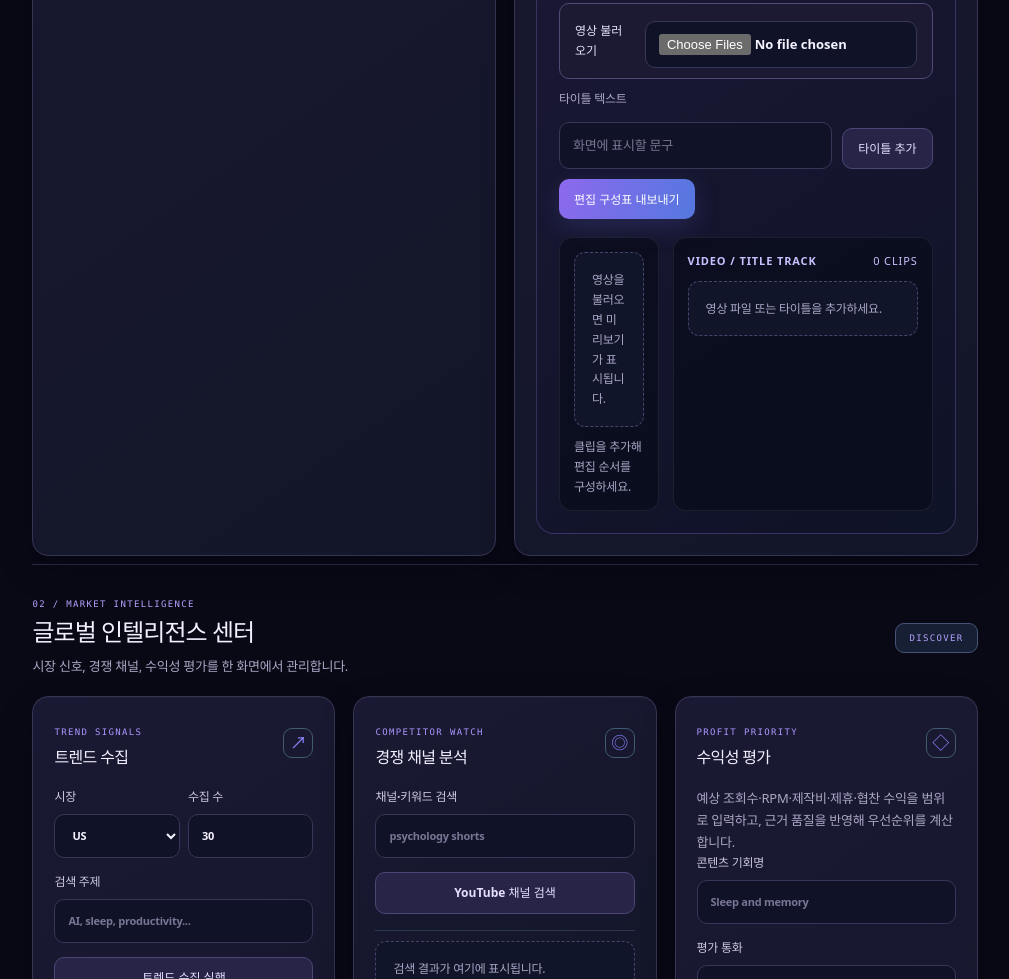
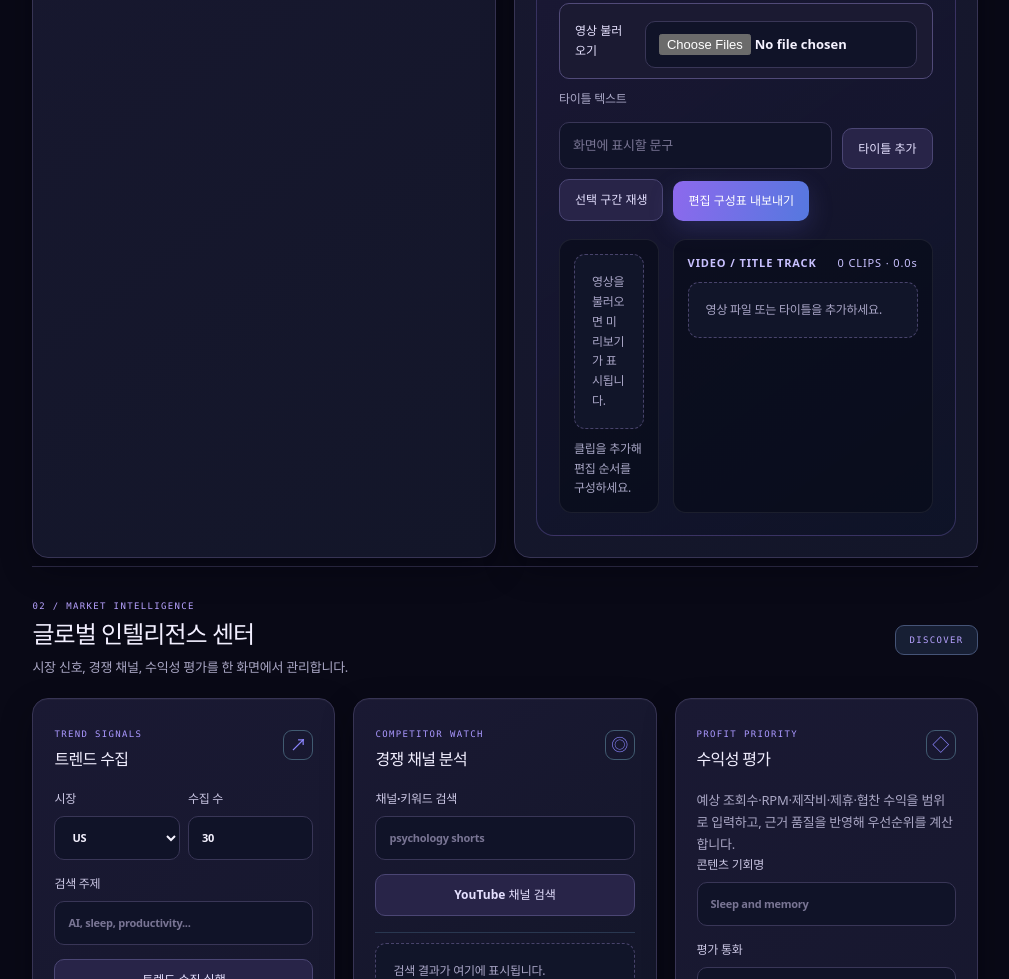
Before and after one commit to justinhblee-prog/shorts, a plain HTML site: page frontend/index.html in a window 1280 px wide. Shown: the part 1991-2970 px from the top of the page, without its empty margins (264-1273 px from the left). Drawn offline with Linux system fonts and the light colour scheme; files that its build step writes are made by us from their sources; no server answers; files whose address does not match are found by name.

Commit message:
feat(ui): add selected clip playback controls

```diff
--- a/frontend/index.html
+++ b/frontend/index.html
@@ -95,11 +95,12 @@
               <label class="button button-outline timeline-upload">영상 불러오기<input id="timelineMediaInput" type="file" accept="video/*" multiple hidden></label>
               <label class="timeline-title-input">타이틀 텍스트<input id="timelineTitleInput" maxlength="120" placeholder="화면에 표시할 문구"></label>
               <button type="button" class="button button-secondary" id="timelineAddTitle">타이틀 추가</button>
+              <button type="button" class="button button-secondary" id="timelinePlaySelected">선택 구간 재생</button>
               <button type="button" class="button button-primary" id="timelineExport">편집 구성표 내보내기</button>
             </div>
             <div class="timeline-workspace">
-              <div class="timeline-preview"><video id="timelinePreview" controls playsinline preload="metadata" aria-label="선택한 영상 미리보기"></video><div id="timelinePreviewEmpty" class="empty-state">영상을 불러오면 미리보기가 표시됩니다.</div><p id="timelineStatus" role="status" aria-live="polite">클립을 추가해 편집 순서를 구성하세요.</p></div>
-              <div class="timeline-tracks"><div class="timeline-track-heading"><b>VIDEO / TITLE TRACK</b><span id="timelineClipCount">0 CLIPS</span></div><div id="timelineClipList" class="timeline-clip-list"><div class="empty-state">영상 파일 또는 타이틀을 추가하세요.</div></div></div>
+              <div class="timeline-preview"><div class="timeline-video-stage"><video id="timelinePreview" controls playsinline preload="metadata" aria-label="선택한 영상 미리보기"></video><div id="timelineTitleOverlay" class="timeline-title-overlay" hidden></div></div><div id="timelinePreviewEmpty" class="empty-state">영상을 불러오면 미리보기가 표시됩니다.</div><p id="timelineStatus" role="status" aria-live="polite">클립을 추가해 편집 순서를 구성하세요.</p></div>
+              <div class="timeline-tracks"><div class="timeline-track-heading"><b>VIDEO / TITLE TRACK</b><span><span id="timelineClipCount">0 CLIPS</span> · <span id="timelineTotalDuration">0.0s</span></span></div><div id="timelineClipList" class="timeline-clip-list"><div class="empty-state">영상 파일 또는 타이틀을 추가하세요.</div></div></div>
             </div>
             <div class="timeline-inspector" id="timelineInspector" hidden>
               <b id="timelineSelectedName">선택한 클립</b>
```
